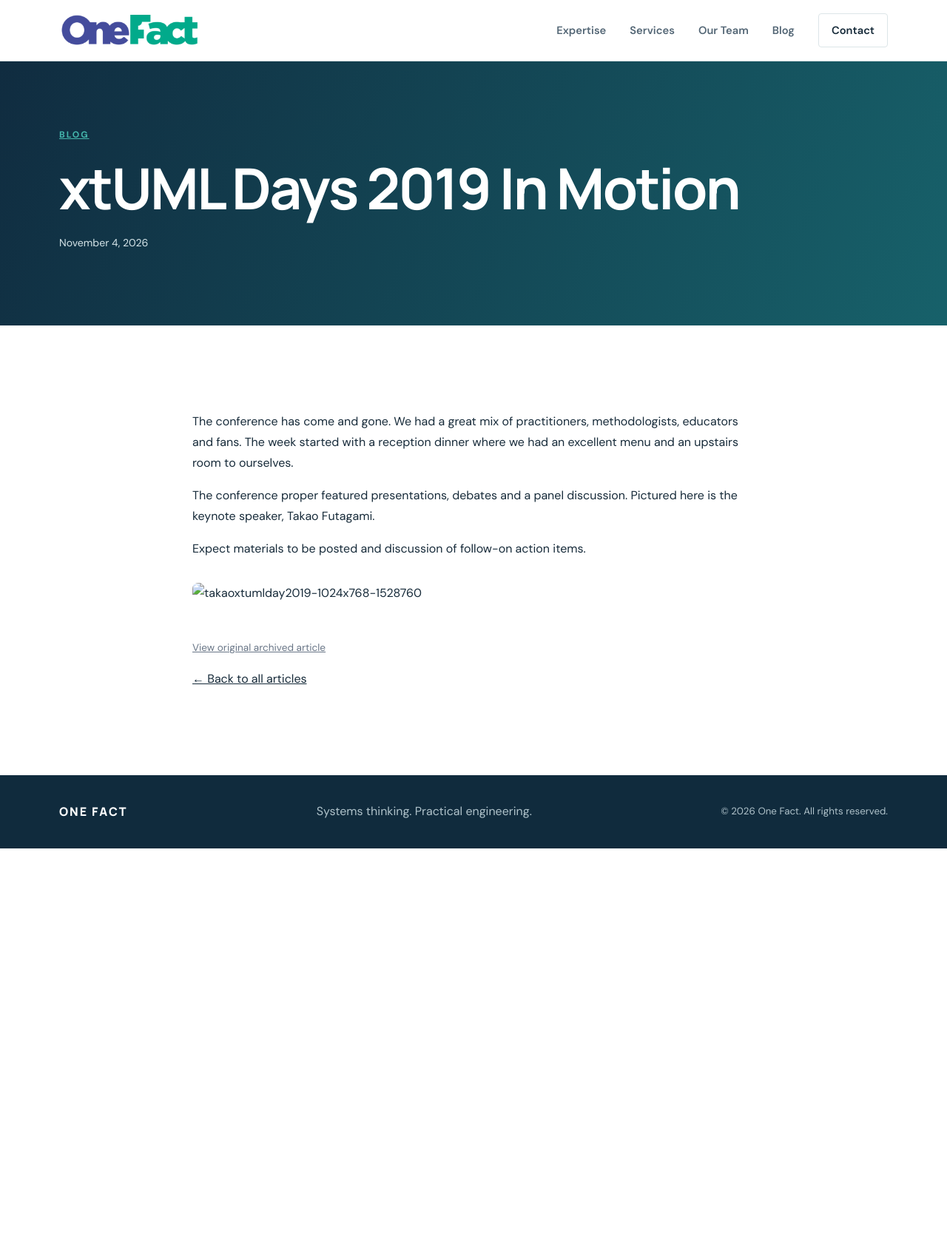
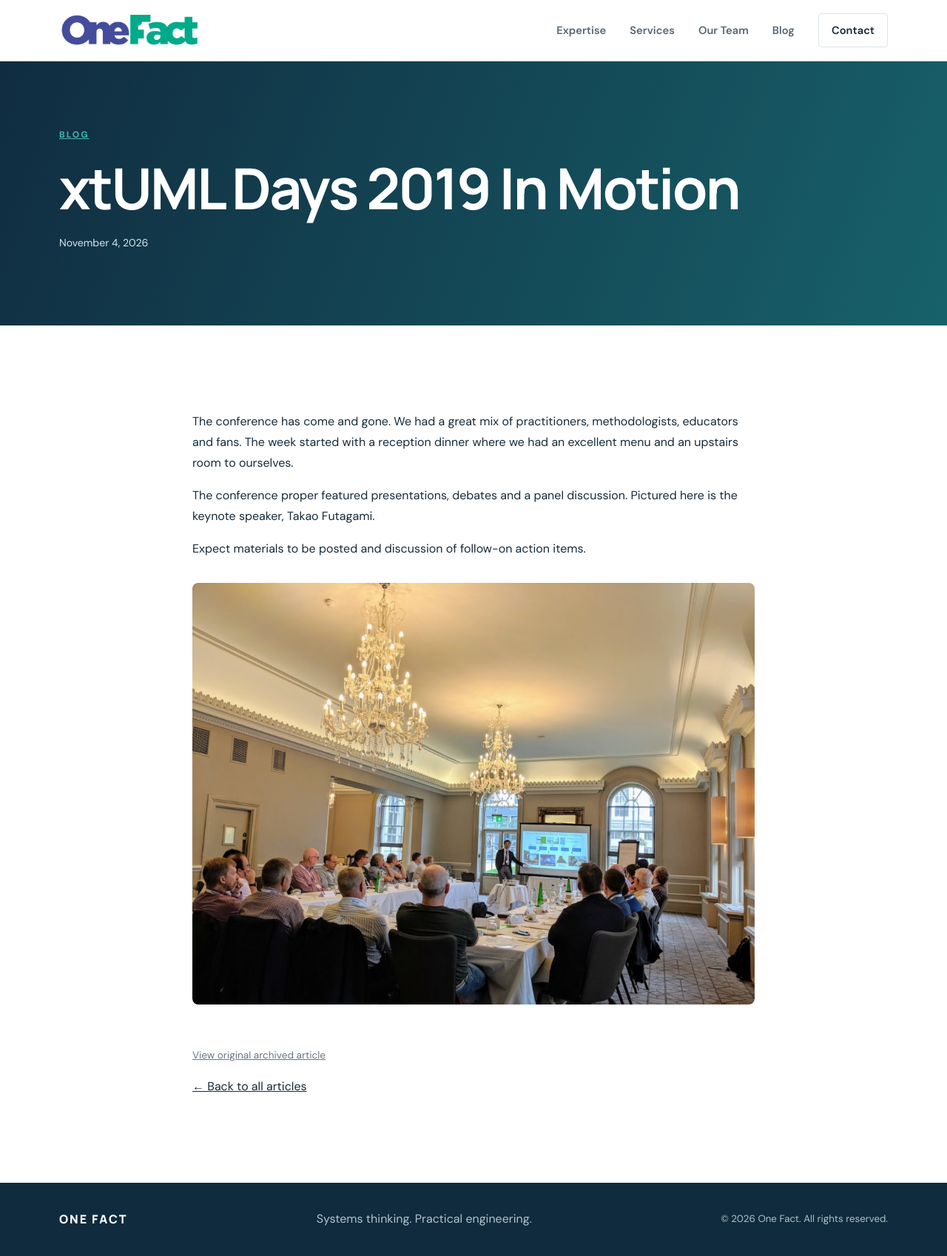
Before and after one commit to xtuml/onefactinc, a Jekyll site: the page built from _articles/xtuml-days-2019-in-motion.html, in a window 1280 px wide. Shown: the whole page at 74% size. Built offline with Jekyll 4.4.1, drawn with Linux system fonts in a browser that asks for light colours; before the commit the page ends 1147 px from its top, so only the background shows below that.

Commit message:
Use local images in article

```diff
--- a/_articles/xtuml-days-2019-in-motion.html
+++ b/_articles/xtuml-days-2019-in-motion.html
@@ -17,4 +17,4 @@ source_url: "https://onefact.net/xtuml-days-2019-in-motion/"
 
 
 
-<figure class="wp-block-image"><img alt='takaoxtumlday2019-1024x768-1528760' src='../wp-content/uploads/2019/09/TakaoxtUMLDay2019-1024x768-1528760.jpg' alt="" class="wp-image-1167"/></figure>
+<figure class="wp-block-image"><img alt='takaoxtumlday2019-1024x768-1528760' src='{{ '/assets/images/TakaoxtUMLDay2019-1024x768-1528760.jpg' | relative_url }}' alt="" class="wp-image-1167"/></figure>
```
